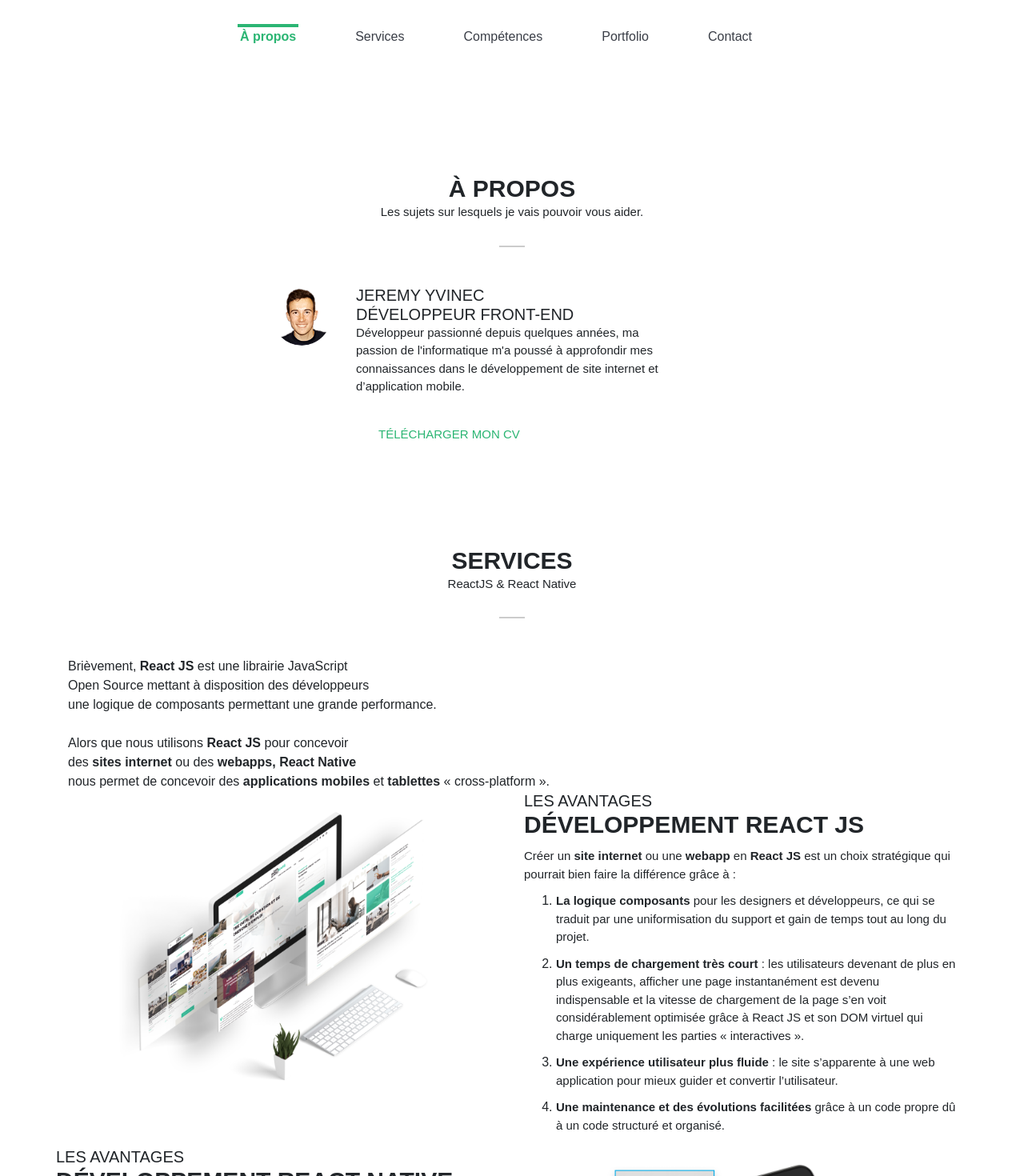
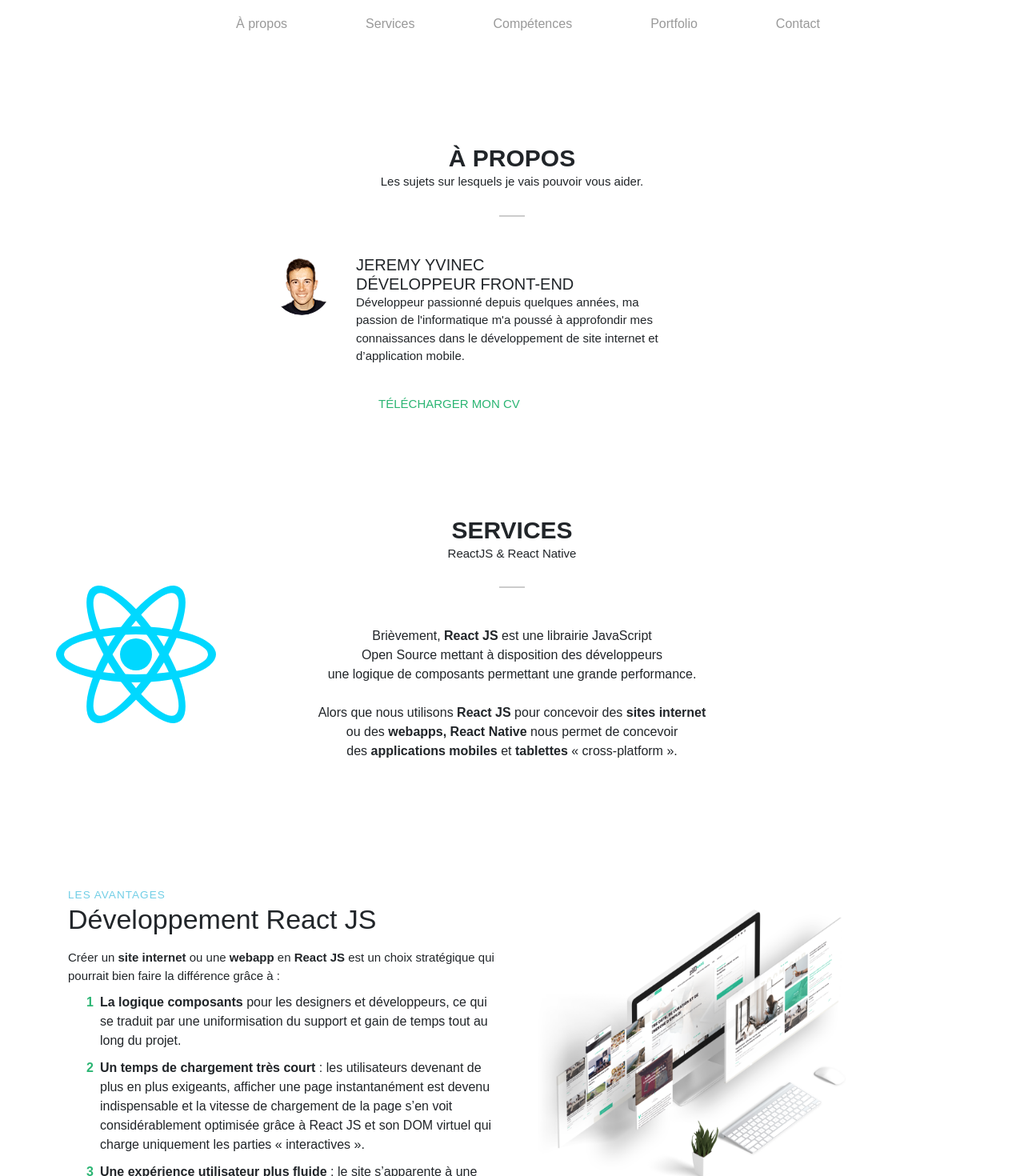
Before and after one commit to jeremyvinec/jeremyvinec, a React (Create React App) app: page / in a window 1280 px wide. Shown: the top 1470 px of the page at 80% size. Built offline with nearby package versions, Linux system fonts and the light colour scheme.

Commit message:
logo react

```diff
--- a/src/App.js
+++ b/src/App.js
@@ -17,15 +17,15 @@ import ima from './assets/img/ivtracer-app.png'
 class App extends React.Component {
   render(){
     let links = [
-      { label: 'À propos', link: '#about', active: true},
+      { label: 'À propos', link: '#a_propos', active: true},
       { label: 'Services', link: '#services'},
-      { label: 'Compétences', link: '#skills'},
-      { label: 'Portfolio', link: '#porfolio'},
+      { label: 'Compétences', link: '#competences'},
+      { label: 'Portfolio', link: '#portfolio'},
       { label: 'Contact', link: '#contact'},
     ]
     return (
       <div className="container">
-          <header>
+          <header className="header">
             <Menu links={links}></Menu>
           </header>
           <main>
@@ -37,15 +37,15 @@ class App extends React.Component {
               </header>
               <div className="row">
                 <div className="col-2">
-                  <img class="img-profil" src={photo} alt="Moi"/>
+                  <img className="img-profil" src={photo} alt="Moi"/>
                 </div>
                 <div className="col-8 text-left">
-                  <h3>JEREMY YVINEC</h3>
-                  <h3>DÉVELOPPEUR FRONT-END</h3>
+                  <h5>JEREMY YVINEC</h5>
+                  <h5>DÉVELOPPEUR FRONT-END</h5>
                   <p>
                     Développeur passionné depuis quelques années, ma passion de l'informatique m'a poussé à approfondir mes connaissances dans le développement de site internet et d’application mobile.
                   </p>
-                  <div class="button_submit">
+                  <div className="button_submit">
                     <a href={cv} target="_blank">
                       <span></span>
                       télécharger mon cv
@@ -55,59 +55,67 @@ class App extends React.Component {
               </div>
             </section>
 
-            <section>
+            <section id="services">
               <header className="section-header">
                 <h2>Services</h2>
                 <p>ReactJS & React Native</p>
               </header>
-              <div className="text-left">
-                Brièvement, <b>React JS</b> est une librairie JavaScript <br/>
-                Open Source mettant à disposition des développeurs <br/>
-                une logique de composants permettant une grande performance. <br/><br/>
-                Alors que nous utilisons <b>React JS</b> pour concevoir <br/>
-                des <b>sites internet</b> ou des <b>webapps, React Native</b> <br/>
-                nous permet de concevoir des <b>applications mobiles</b> et <b>tablettes</b> « cross-platform ».
+              <div className="row">
+                <div className="col text-right react-logo">
+                  <span className="nucleo"></span>
+                </div>
+                <div className="col">
+                  Brièvement, <b>React JS</b> est une librairie JavaScript <br/>
+                  Open Source mettant à disposition des développeurs <br/>
+                  une logique de composants permettant une grande performance. <br/><br/>
+                  Alors que nous utilisons <b>React JS</b> pour concevoir des <b>sites internet</b><br/>
+                  ou des <b>webapps, React Native</b> nous permet de concevoir<br/>
+                  des <b>applications mobiles</b> et <b>tablettes</b> « cross-platform ».
+                </div>
               </div>
-              <div>
-                <div className="row">
-                  <div className="col">
-                    <img src={webapp} width="446"/>
-                  </div>
+              <div className="row spacing-section">
                   <div className="col text-left">
-                    <h3>Les avantages</h3>
-                    <h2>Développement React JS</h2>
+                    <h4>Les avantages</h4>
+                    <h3>Développement React JS</h3>
                       <p className="spacing">
                         Créer un <b>site internet</b> ou une <b>webapp</b> en <b>React JS</b> est un choix stratégique qui pourrait bien faire la différence grâce à :
                       </p>
                       <div>
                         <ol>
                           <li>
-                            <p>
+                            <span>
                               <b>La logique composants</b> pour les designers et développeurs, ce qui se traduit par une uniformisation du support et  gain de temps tout au long du projet.
-                            </p>
+                            </span>
                           </li>
                           <li>
-                            <p>
+                            <span>
                               <b>Un temps de chargement très court</b> : les utilisateurs devenant de plus en plus exigeants, afficher une page instantanément est devenu indispensable et la vitesse de chargement de la page s’en voit considérablement optimisée grâce à React JS et son DOM virtuel qui charge uniquement les parties « interactives ».
-                            </p>
+                            </span>
                           </li>
                           <li>
-                            <p>
+                            <span>
                               <b>Une expérience utilisateur plus fluide</b> : le site s’apparente à une web application pour mieux guider et convertir l’utilisateur.
-                            </p>
+                            </span>
                           </li>
                           <li>
-                            <p>
+                            <span>
                              <b>Une maintenance et des évolutions facilitées</b> grâce à un code propre dû à un code structuré et organisé.
-                            </p>
+                            </span>
                           </li>
                         </ol>
                       </div>
                   </div>
-                  <div className="row">
+                  <div className="col text-left">
+                    <img src={webapp} width="446"/>
+                  </div>
+              </div>
+              <div className="row spacing-section">
+                    <div className="col text-right">
+                      <img src={mobile} width="446"/>
+                    </div>
                     <div className="col text-left">
-                      <h3>Les avantages</h3>
-                      <h2>Développement React Native</h2>
+                      <h4>Les avantages</h4>
+                      <h3>Développement React Native</h3>
                         <p className="spacing">
                           <b>React Native</b> découle de <b>React JS</b> et permet de créer des
                           <b>applications mobiles hybrides, de bureau ou interactives</b>, avec un seul et même code commun (iOS, Windows, Android par exemple),
@@ -117,33 +125,28 @@ class App extends React.Component {
                           <p className="spacing">Cela permet ainsi :</p>
                           <ol>
                             <li>
-                              <p>
+                              <span>
                                 <b>Un gain de temps considérable </b>: React Native permet de coder une seule fois pour plusieurs plateformes.
-                              </p>
+                              </span>
                             </li>
                             <li>
-                              <p>
+                              <span>
                                 <b>Une flexibilité </b>: React Native laisse la possibilité d’intégrer des fonctionnalités natives pour offrir une expérience utilisateur encore plus poussée.
-                              </p>
+                              </span>
                             </li>
                             <li>
-                              <p>
+                              <span>
                                 <b>Une performance comparable à une application native </b>: même entièrement développée en React Native, l’application hybride sera tout aussi performante qu’une application native grâce à sa compilation et à son interprétation pour les différents OS.
-                              </p>
+                              </span>
                             </li>
                             <li>
-                              <p>
+                              <span>
                                 <b>Des évolutions facilitées </b>: React Native fonctionne avec la logique de composants qui sont à la fois réutilisables, modifiables, interchangeables… ce qui facilite considérablement la maintenance des applications.
-                              </p>
+                              </span>
                             </li>
                           </ol>
                         </div>
                     </div>
-                    <div className="col">
-                      <img src={mobile} width="446"/>
-                    </div>
-                  </div>
-                </div>
               </div>
             </section>
 
@@ -170,22 +173,22 @@ class App extends React.Component {
             </ul>
           </section>
 
-          <section id="portfolio" class="centered-container">
-            <header class="section-header">
+          <section id="portfolio" className="centered-container">
+            <header className="section-header">
               <h2>Portfolio</h2>
               <p>Une sélection de projets sur lesquels j'ai pu intervenir. (en cours)</p>
             </header>
-            <div class="portfolio">
+            <div className="portfolio">
               <ul>
-                <li class="button_portfolio active_box" data-filter="all">All</li>
-                <li class="button_portfolio" data-filter="Dev_Web">Développement Web</li>
-                <li class="button_portfolio" data-filter="Dev_Mobile">Développement Mobile</li>
+                <li className="button_portfolio active_box" data-filter="all">All</li>
+                <li className="button_portfolio" data-filter="Dev_Web">Développement Web</li>
+                <li className="button_portfolio" data-filter="Dev_Mobile">Développement Mobile</li>
               </ul>
 
-              <ul id="gallery" class="pure-js-lightbox-container">
-                <li class="box filter Dev_Web"><a href="http://www.camorlaix.bzh/" target="_blank"><img src={lta} alt="Site Web Léon Trégor Athlétisme"/></a></li>
-                <li class="box filter Dev_Web"><a href={bps}><img src={bps} alt="Site Web Bretagne Pompes Services"/></a></li>
-                <li class="box filter Dev_Mobile"><a href={ima}><img src={ima} alt="Application Mobile Ivtracer NetCeler"/></a></li>
+              <ul id="gallery" className="pure-js-lightbox-container">
+                <li className="box filter Dev_Web"><a href="http://www.camorlaix.bzh/" target="_blank"><img src={lta} alt="Site Web Léon Trégor Athlétisme"/></a></li>
+                <li className="box filter Dev_Web"><a href={bps}><img src={bps} alt="Site Web Bretagne Pompes Services"/></a></li>
+                <li className="box filter Dev_Mobile"><a href={ima}><img src={ima} alt="Application Mobile Ivtracer NetCeler"/></a></li>
               </ul>
 
             </div>
@@ -229,7 +232,7 @@ class App extends React.Component {
           </section>
 
           </main>
-          <footer class="cc-footer">
+          <footer className="cc-footer">
             <Footer/>
           </footer>
       </div>
--- a/src/assets/styles/_base.scss
+++ b/src/assets/styles/_base.scss
@@ -32,26 +32,32 @@ h2{
 }
 
 h3{
-	font-size: 20px;
-	text-transform: uppercase;
+	font-size: 2.125rem;
+    line-height: 2.75rem;
 	margin: auto;
 }
 
 h4{
-	font-size: 10px;
+	font-size: .85em;
 	text-transform: uppercase;
 	margin: auto;
+	letter-spacing: .0625rem;
+	color: #71cee6;
 }
 
 h5{
-	font-size: .5em;
-	line-height: 20px;
-	font-weight: 400;
+	font-size: 20px;
+    text-transform: uppercase;
+    margin: auto;
 }
 
 p{
 	font-size: 15px;
 	margin: auto;
+}
+
+a:hover{
+	text-decoration: none;
 }
 
 ol{
@@ -108,11 +114,3 @@ nav li + li {
 .margin-p{
 	margin-top:20px;
 }
-
-ol li::before {
-	color: #e5274b;
-}
-
-.spacing{
-	margin-top: 10px;
-}
--- a/src/assets/styles/_menu.scss
+++ b/src/assets/styles/_menu.scss
@@ -1,83 +1,51 @@
-.menu {
-    justify-content: space-between;
-    position: relative;
-    margin: 0 auto;
+.header {
+    position: fixed;
+    z-index: 999;
+    width: 100%;
+    top: 0;
+    right: 0;
+    left: 0;
+    margin: auto;
+    padding: 0 1em;
+    background-color: #FFF;
+    //border-bottom: 1px solid rgba(204,204,204,0.5);
 }
 
-.menu__right {
-    align-items: center;
-    height: 100%;
+nav {
+    display: block;
 }
 
-.menu__list {
-    list-style-type: none;
-    padding: 0;
-    height: 100%;
-    margin: 0;
-    margin-right: 40px;
-}
-
-.menu__list-item {
-    display: inline-block;
-    height: 100%;
-    margin-right: 20px;
-}
-
-.menu__list-item:last-child {
-    margin-right: 0;
-}
-
-.menu__link {
-    color: #3a3e47;
-    display: inline-block;
-    height: 100%;
-    font-size: 16px;
-    text-decoration: none;
-    display: flex;
-    align-items: center;
-    padding: 0 3px;
-}
-
-.menu__link:hover {
+.nav a:hover {
     color: #2bb573;
 }
 
-.menu__link--active {
-    color: #2bb573;
-    border-top: 4px solid #2bb573;
-    font-weight: 700;
+#top-menu {
+    //position: fixed;
+    z-index: 1;
+    background: white;
+    margin-top: 0px;
+    left: 0;
+    right: 0;
+    top: 0;
 }
 
-.menu__logo {
-    font-family: "Honey Script", Sans-Serif;
-    color: #71cee6;
-    height: 92px;
+#top-menu a {
+    display: block;
+    padding: 5px 25px 7px 25px;
+    text-align: center;
+    -webkit-transition: .5s all ease-out;
+    -moz-transition: .5s all ease-out;
+    transition: .5s all ease-out;
+    border-top: 3px solid white;
+    color: #999;
+    text-decoration: none;
 }
 
-.menu__search-button {
-    height: 42px;
-    width: 42px;
-    border-radius: 50%;
-    border: 1px solid #c8c9ce;
-    background-color: transparent;
-    outline: none;
-    cursor: pointer;
-    background-repeat: no-repeat;
-    background-position: center;
+#top-menu a:hover {
+    color: #2bb573;
 }
 
-.menu__search-form {
-    position: absolute;
-    top: 100%;
-    right: 0;
-    padding: 10px;
-    background-color: white;
+#top-menu li.active a {
+    border-top: 3px solid #333;
+    color: #333;
 }
-
-.menu__search-input {
-    outline: none;
-    border: 1px solid #c8c9ce;
-    font-size: 18px;
-    padding: 5px;
-    font-weight: 300;
-}
--- /dev/null
+++ b/src/assets/styles/_services.scss
@@ -0,0 +1,78 @@
+.react-logo{
+    display: inline-block;
+    border-radius:50%;
+    border:10px solid #00d8ff;
+
+    animation-name:rotate;
+    animation-duration: 5s;
+    animation-iteration-count: infinite;
+    animation-timing-function: linear;
+}
+
+.react-logo , .react-logo:before , .react-logo:after{
+   position:absolute;
+   display: inline-block;
+   width:200px;
+   height:70px;
+   border-radius:50%;
+   border:10px solid #00d8ff;
+ }
+.nucleo , .react-logo , .react-logo:before , .react-logo:after {
+   display: flex;
+   align-items: center;
+   justify-content: center;
+}
+.nucleo{
+   width:40px;
+   height:40px;
+   border-radius:100%;
+   background:#00d8ff;
+}
+
+.react-logo:before , .react-logo:after{
+   content:"";
+}
+
+.react-logo:after{
+   transform:rotate(-57deg);
+}
+
+.react-logo:before{
+   transform:rotate(57deg);
+}
+
+@keyframes rotate{
+
+    100%{
+      transform:rotate(360deg);
+    }
+}
+
+ol {
+	list-style: none;
+	counter-reset: li
+}
+
+ol li:before {
+	content: counter(li);
+	color: #2bb573;
+	display: inline-block;
+	width: 1em;
+	margin-left: -1.5em;
+	margin-right: 0.5em;
+	text-align: right;
+	direction: rtl;
+    font-weight: 700;
+}
+
+ol li {
+	counter-increment: li
+}
+
+.spacing{
+	margin-top: 1em;
+}
+
+.spacing-section{
+	margin-top: 10em
+}
--- a/src/assets/styles/main.scss
+++ b/src/assets/styles/main.scss
@@ -2,6 +2,7 @@
 @import './base';
 @import './menu';
 @import './about';
+@import './services';
 @import './skills';
 @import './portfolio';
 @import './contact';
--- a/src/components/Footer.js
+++ b/src/components/Footer.js
@@ -4,7 +4,10 @@ export default class Footer extends React.Component{
     render(){
         return(
             <React.Fragment>
-
+                <div>
+                    <p className="signature">Jérémy Yvinec</p>
+                    <p className="copyright">Copyright © 2017. All Rights Reserved.</p>
+                </div>
             </React.Fragment>
         )
     }
--- a/src/components/Menu.js
+++ b/src/components/Menu.js
@@ -2,28 +2,38 @@ import React from 'react'
 
 export default class Menu extends React.Component{
 
+    constructor(props){
+        super(props)
+        this.state = {
+            active: false
+        }
+    }
+
+    _active = () => {
+        this.setState({ active: !this.state.active })
+    }
+
     render() {
+        const active = this.state.active ? 'active' : ''
         let linksMarkup = this.props.links.map((link, index) => {
             let linkMarkup = link.active ? (
-                <a className="menu__link menu__link--active" href={link.link}>{link.label}</a>
+                <a href={link.link}>{link.label}</a>
             ) : (
-                <a className="menu__link" href={link.link}>{link.label}</a>
+                <a href={link.link}>{link.label}</a>
             );
 
             return (
-                <li key={index} className="menu__list-item">
+                <li key={index} className={`${active}`} onClick={this._active}>
                     {linkMarkup}
                 </li>
             );
         });
 
         return (
-            <nav className="menu">
-                <div className="menu__right">
-                    <ul className="menu__list">
-                        {linksMarkup}
-                    </ul>
-                </div>
+            <nav>
+                <ul id="top-menu">
+                    {linksMarkup}
+                </ul>
             </nav>
         );
     }
```
